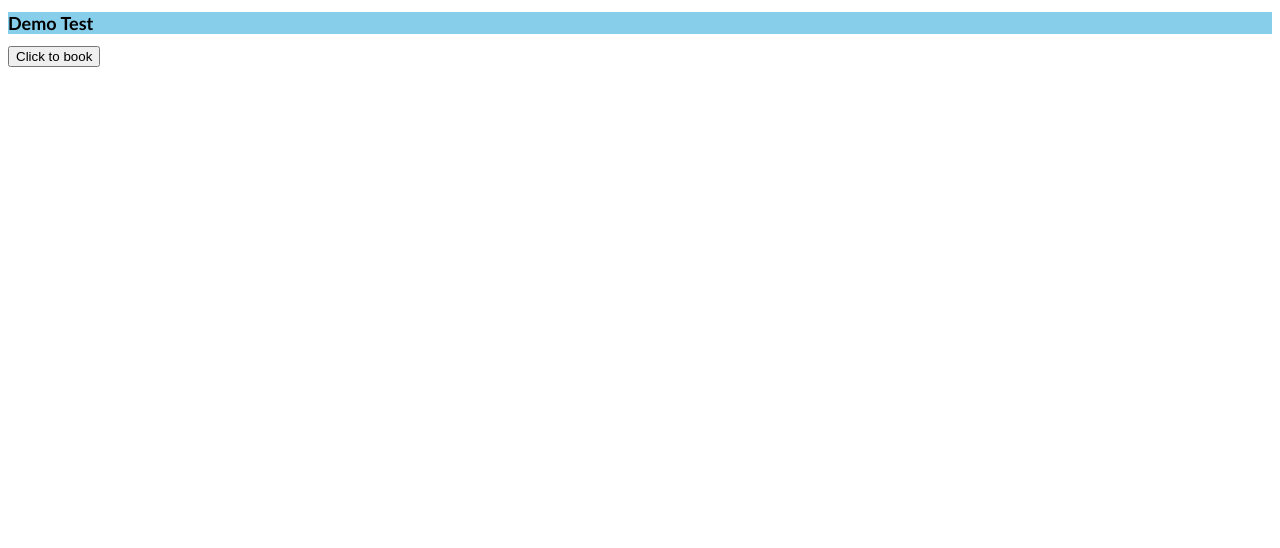
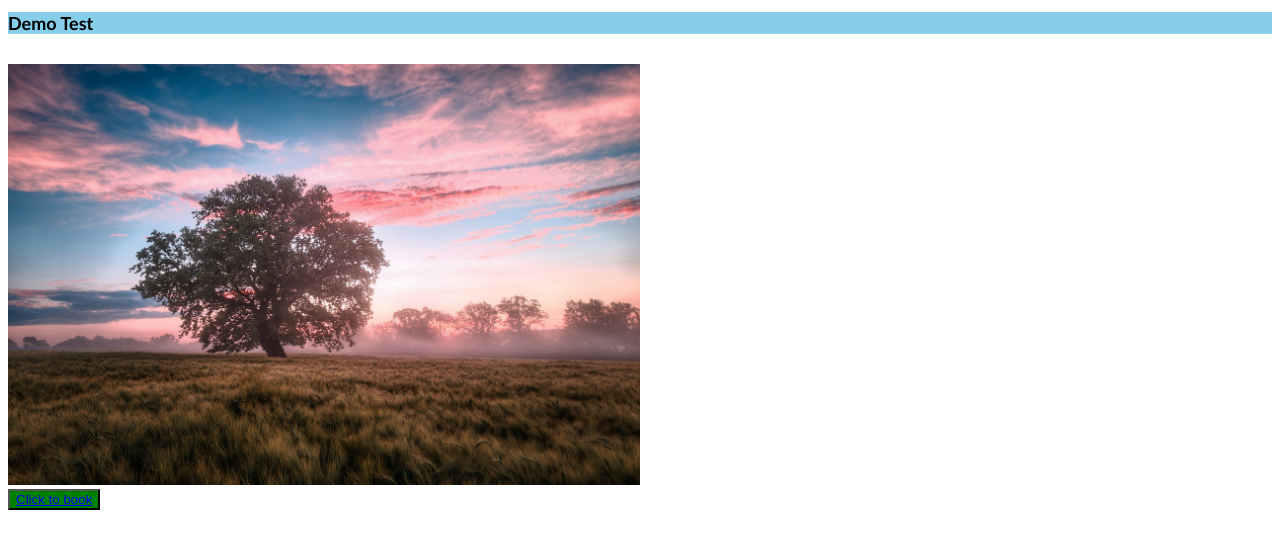
Before and after one commit to Kapishbit/sfdemo1, a plain HTML site: page index.html in a window 1280 px wide. Drawn offline with Linux system fonts and the light colour scheme.

Commit message:
images added And few  modification

```diff
--- a/index.html
+++ b/index.html
@@ -4,11 +4,13 @@
     <meta charset="UTF-8">
     <meta name="viewport" content="width=device-width, initial-scale=1.0">
     <link rel="stylesheet" href="style.css">
-    <title>Document</title>
+    <title>SF Demo</title>
 </head>
 <body>
-    <h1>Demo Test</h1>
-
-    <button src="https://kukbitsl.com/book-a-consultation-call/" target="_blank">Click to book</button>
+    <h1 class="h1">Demo Test</h1>
+    <Br>
+    <img src="./image/icon.jpeg" alt="Icon Image" width="50%" height="100%">
+<Br>
+    <button class="button"><a href="https://kukbitsl.com/book-a-consultation-call/" target="_blank">Click to book</a> </button>
 </body>
 </html>
--- a/style.css
+++ b/style.css
@@ -1,5 +1,8 @@
-h1{
+.h1{
     background-color:skyblue;
     font-family: 'Gill Sans', 'Gill Sans MT', Calibri, 'Trebuchet MS', sans-serif;
     font-size: large;
 }
+.button{
+    background-color: green;
+}
```
Also changed, not shown: image/icon.jpeg (added), 1 other file.
